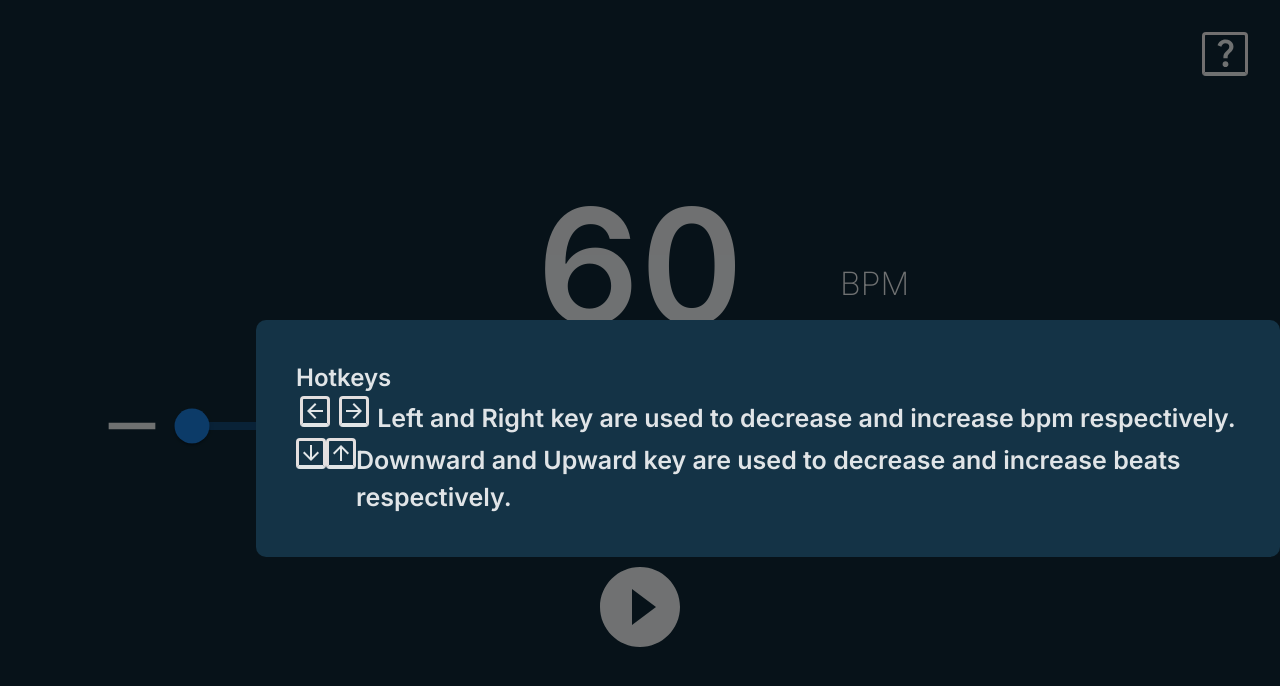
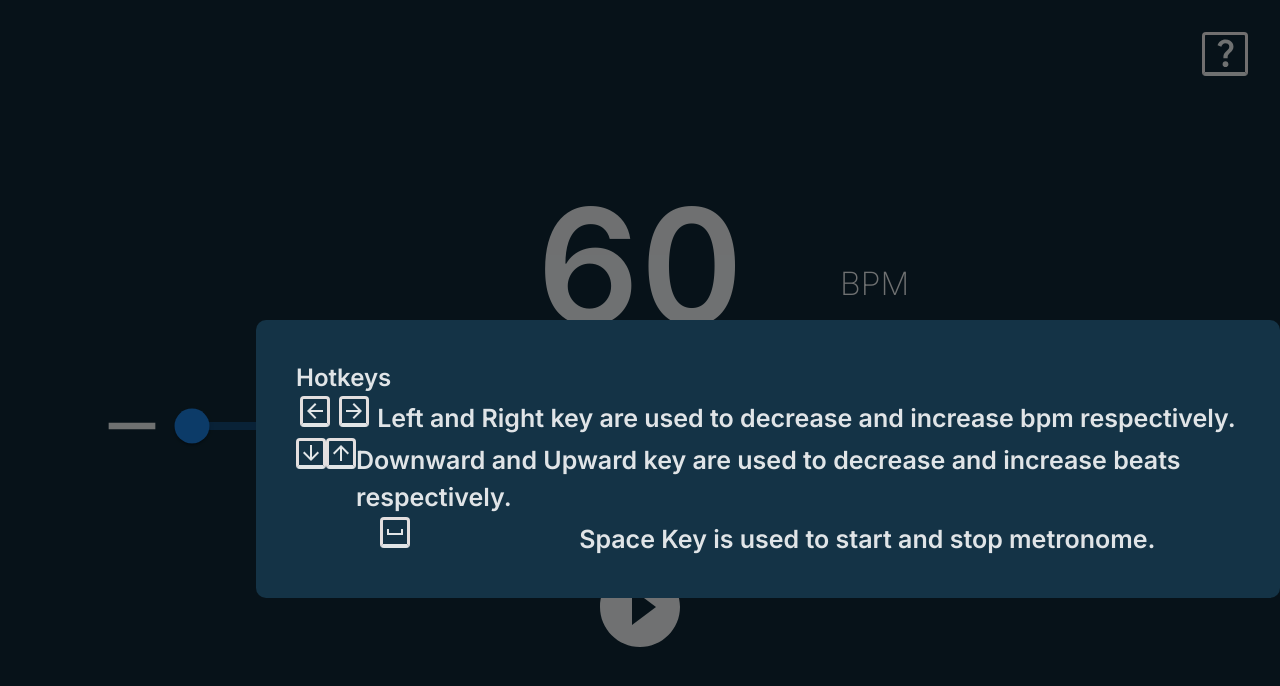
Before and after one commit to RodolphoColler/metronome, a React (Vite) app: page / in a window 1280 px wide. Both pictures are taken after a click on the icon 1225 px from the left and 52 px from the top of the page. Shown: the top 686 px of the page. Built offline with nearby package versions, Linux system fonts and the light colour scheme.

Commit message:
add more instructions

```diff
--- a/src/App.jsx
+++ b/src/App.jsx
@@ -2,6 +2,7 @@ import Slider from '@mui/material/Slider';
 import Modal from '@mui/material/Modal';
 import AddIcon from '@mui/icons-material/Add';
 import RemoveIcon from '@mui/icons-material/Remove';
+import SpaceBarIcon from '@mui/icons-material/SpaceBar';
 import ArrowBackIcon from '@mui/icons-material/ArrowBack';
 import ArrowUpwardIcon from '@mui/icons-material/ArrowUpward';
 import ArrowForwardIcon from '@mui/icons-material/ArrowForward';
@@ -65,6 +66,10 @@ function App() {
             <ArrowUpwardIcon className='key-wrapper' />
             <p>Downward and Upward key are used to decrease and increase beats respectively.</p>
           </div>
+          <div className='instruction-wrapper'>
+            <SpaceBarIcon className='key-wrapper' />
+            <p>Space Key is used to start and stop metronome.</p>
+          </div>
         </div>
       </Modal>
       <div className='modal-button'>
```
